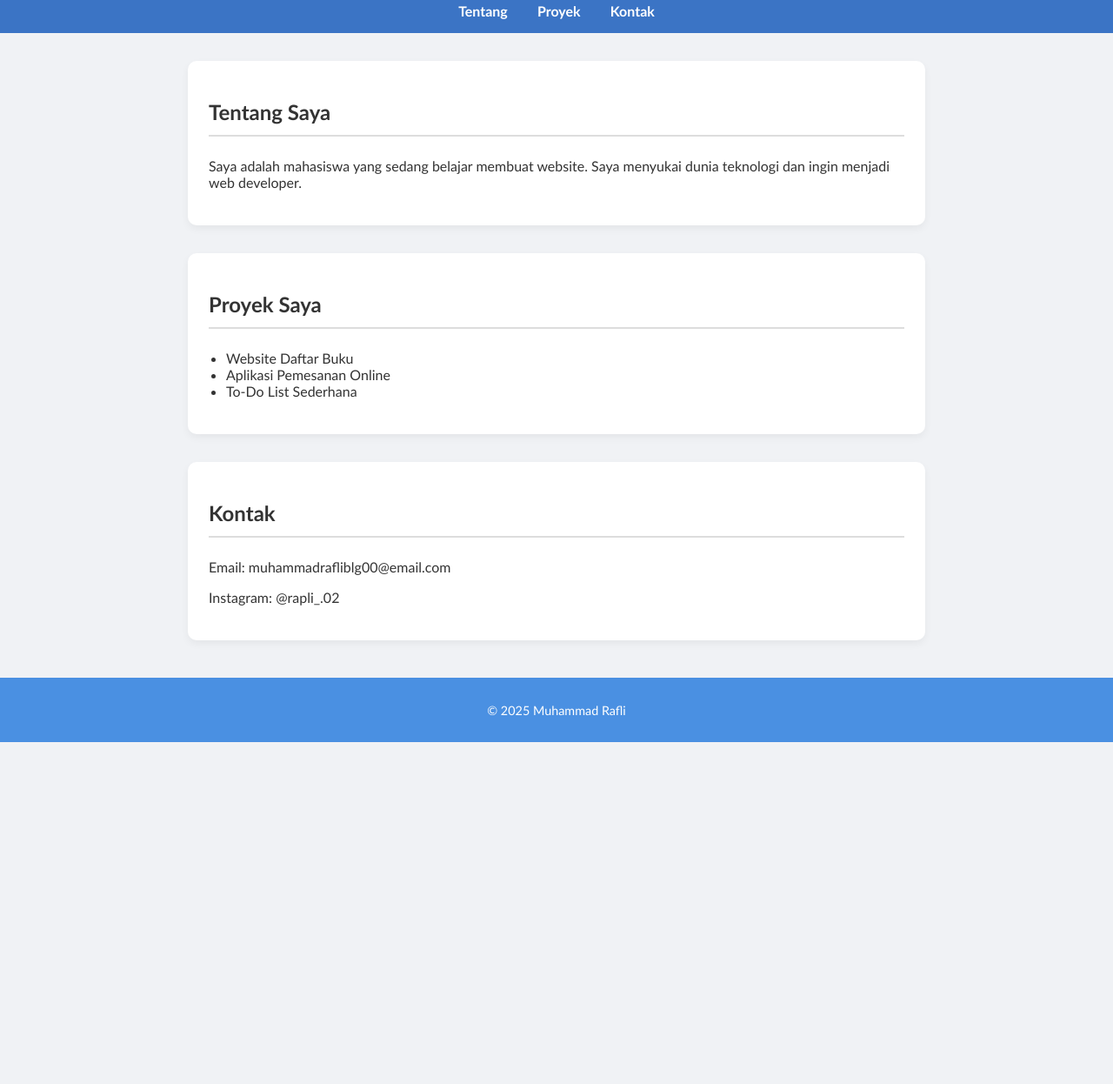
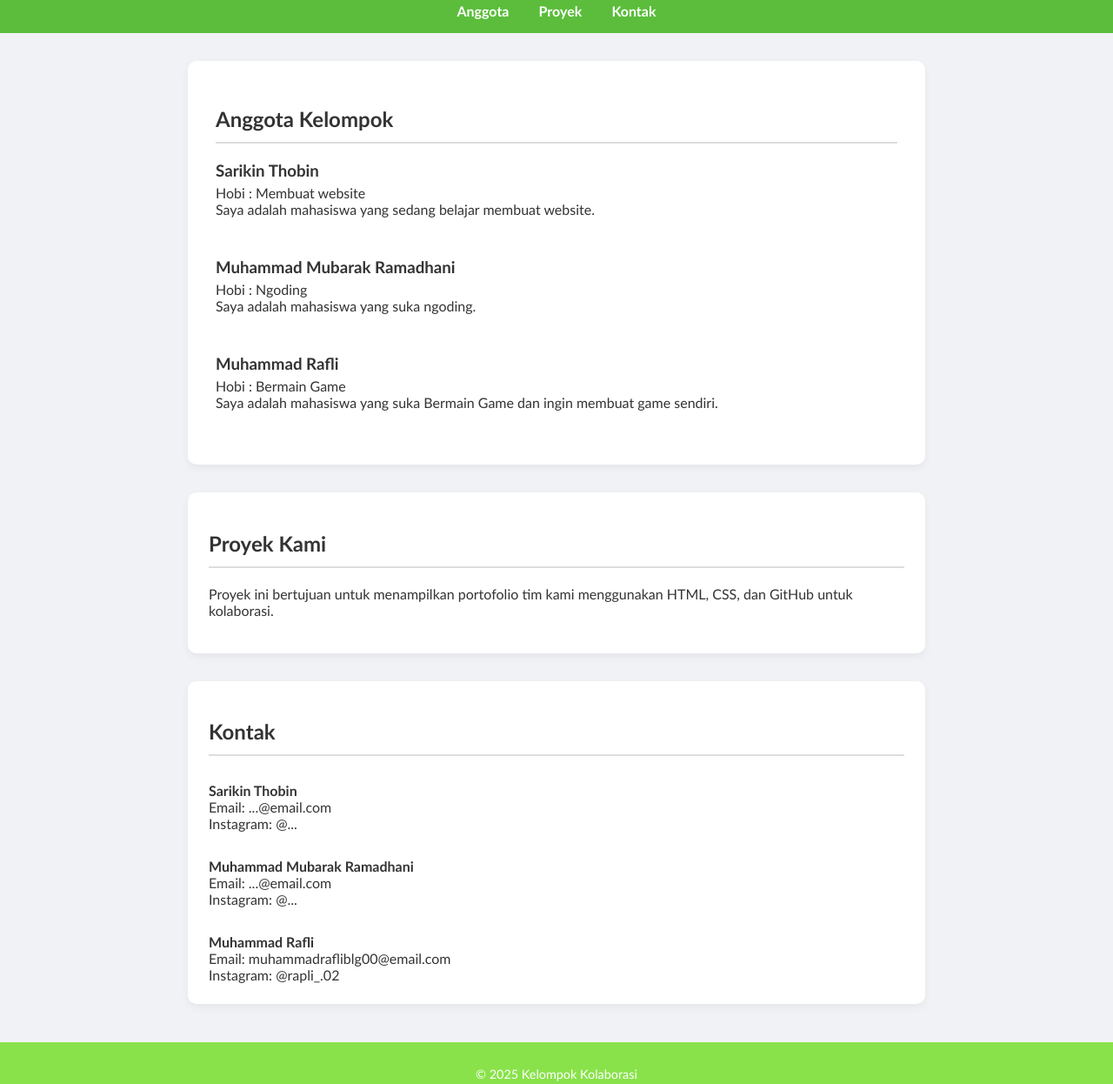
Before and after one commit to Rafli-Code/praktikum8.github.io, a plain HTML site: page index.html in a window 1280 px wide. Shown: the part 194-1440 px from the top of the page at 87% size. Before the commit the page ends 1047 px from the top, so only its background shows below. Drawn offline with Linux system fonts and the light colour scheme.

Commit message:
memperbarui

```diff
--- a/index.html
+++ b/index.html
@@ -3,46 +3,72 @@
 <head>
     <meta charset="UTF-8">
     <meta name="viewport" content="width=device-width, initial-scale=1.0">
-    <title>Document</title>
+    <title>Portofolio</title>
     <link rel="stylesheet" href="style.css">
 </head>
 <body>
     <header>
-        <h1>Muhammad Rafli</h1>
+        <h1>Portofolio Kelompok</h1>
         <p>Mahasiswa Pendidikan Komputer</p>
     </header>
 
     <nav>
-        <a href="#tentang">Tentang</a>
+        <a href="#anggota">Anggota</a>
         <a href="#proyek">Proyek</a>
         <a href="#kontak">Kontak</a>
     </nav>
 
-    <section id="tentang">
-        <h2>Tentang Saya</h2>
-        <p>Saya adalah mahasiswa yang sedang belajar
-            membuat website.
-            Saya menyukai dunia teknologi dan ingin menjadi
-            web developer.</p>
+    <section id="anggota">
+        <div id="member">
+            <h2>Anggota Kelompok</h2>
+            <h3> Sarikin Thobin </h3>
+            <p> Hobi : Membuat website </p>
+            <p>Saya adalah mahasiswa yang sedang belajar
+            membuat website.</p>
+        </div>
+
+        <div id="member">
+            <h3> Muhammad Mubarak Ramadhani </h3>
+            <p> Hobi : Ngoding </p>
+            <p>Saya adalah mahasiswa yang suka ngoding.</p>
+        </div>
+
+        <div id="member">
+            <h3> Muhammad Rafli </h3>
+            <p> Hobi : Bermain Game </p>
+            <p>Saya adalah mahasiswa yang suka Bermain Game dan ingin membuat game sendiri.</p>
+        </div>
     </section>
 
     <section id="proyek">
-        <h2>Proyek Saya</h2>
-        <ul>
-            <li>Website Daftar Buku</li>
-            <li>Aplikasi Pemesanan Online</li>
-            <li>To-Do List Sederhana</li>
-        </ul>
+        <h2> Proyek Kami </h2>
+        <p> Proyek ini bertujuan untuk menampilkan portofolio tim kami
+             menggunakan HTML, CSS, dan GitHub untuk kolaborasi. </p>
     </section>
 
     <section id="kontak">
-        <h2>Kontak</h2>
-        <p>Email: muhammadrafliblg00@email.com</p>
-        <p>Instagram: @rapli_.02</p>
+        <div id="kontakdiv">
+            <h2>Kontak</h2>
+            <h4> Sarikin Thobin</h4>
+            <p>Email: ...@email.com</p>
+            <p>Instagram: @...</p>
+        </div>
+
+        <div id="kontakdiv">
+            <h4> Muhammad Mubarak Ramadhani</h4>
+            <p>Email: ...@email.com</p>
+            <p>Instagram: @...</p>
+        </div>
+
+        <div id="kontakdiv">
+            <h4> Muhammad Rafli</h4>
+            <p>Email: muhammadrafliblg00@email.com</p>
+            <p>Instagram: @rapli_.02</p>
+        </div>
     </section>
 
     <footer>
-        <p>&copy; 2025 Muhammad Rafli</p>
+        <p>&copy; 2025 Kelompok Kolaborasi</p>
     </footer>
 </body>
 </html>
--- a/style.css
+++ b/style.css
@@ -7,7 +7,7 @@ body {
    }
 
 header {
-    background-color: #4a90e2;
+    background-color: #89e24a;
     color: white;
     text-align: center;
     padding: 2em 1em;
@@ -15,7 +15,7 @@ header {
    }
 
 nav {
-    background-color: #3b74c5;
+    background-color: #5bbd3b;
     text-align: center;
     padding: 1em 0;
    }
@@ -43,15 +43,35 @@ section {
 section h2 {
     border-bottom: 2px solid #ddd;
     padding-bottom: 0.5em;
-    margin-bottom: 1em;
    }
 
-ul {
-    padding-left: 20px;
-   }
+#member {
+    padding: 8px;
+    margin-bottom: 30px;
+}
+
+#member h3 {
+    margin-bottom: 5px;
+    margin-top: 0;
+}
+
+#member p {
+    margin-bottom: 0;
+    margin-top: 0;
+}
+
+#kontak p {
+    margin-top: 0;
+    margin-bottom: 0;
+}
+
+#kontak h4 {
+    margin-top: 30px;
+    margin-bottom: 0;
+}
 
 footer {
-    background-color: #4a90e2;
+    background-color: #89e24a;
     color: white;
     text-align: center;
     padding: 1em;
```
